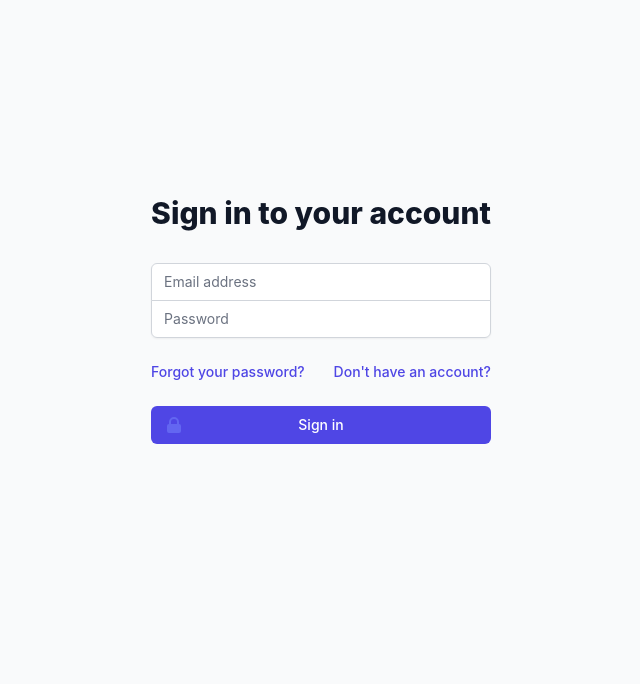
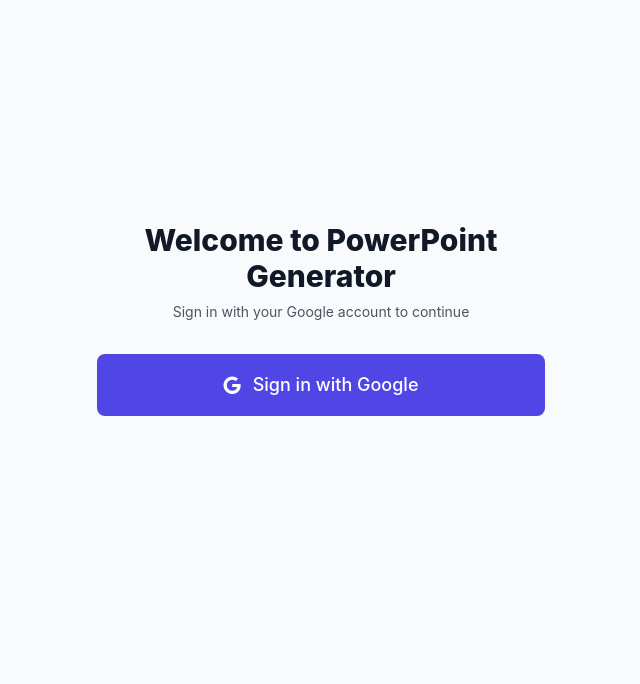
Before and after one commit to techanyday/deckster, a Python web app: template templates/login.html in a window 1280 px wide. Shown: the part 189-873 px from the top of the page, without its empty margins (319-959 px from the left). Run offline with Jinja, Linux system fonts and the light colour scheme; the template is opened without the code that fills it, so the values that code supplies are empty.

Commit message:
Replace email login with Google sign-in button

```diff
--- a/templates/login.html
+++ b/templates/login.html
@@ -5,138 +5,18 @@
     <div class="max-w-md w-full space-y-8">
         <div>
             <h2 class="mt-6 text-center text-3xl font-extrabold text-gray-900">
-                Sign in to your account
+                Welcome to PowerPoint Generator
             </h2>
+            <p class="mt-2 text-center text-sm text-gray-600">
+                Sign in with your Google account to continue
+            </p>
         </div>
-        <div id="alertBox" class="hidden rounded-md p-4 mb-4">
-            <div class="flex">
-                <div class="ml-3">
-                    <p id="alertMessage" class="text-sm"></p>
-                </div>
-            </div>
-        </div>
-        <form id="loginForm" class="mt-8 space-y-6">
-            <input type="hidden" name="remember" value="true">
-            <div class="rounded-md shadow-sm -space-y-px">
-                <div>
-                    <label for="email" class="sr-only">Email address</label>
-                    <input id="email" name="email" type="email" required class="appearance-none rounded-none relative block w-full px-3 py-2 border border-gray-300 placeholder-gray-500 text-gray-900 rounded-t-md focus:outline-none focus:ring-indigo-500 focus:border-indigo-500 focus:z-10 sm:text-sm" placeholder="Email address">
-                </div>
-                <div>
-                    <label for="password" class="sr-only">Password</label>
-                    <input id="password" name="password" type="password" required class="appearance-none rounded-none relative block w-full px-3 py-2 border border-gray-300 placeholder-gray-500 text-gray-900 rounded-b-md focus:outline-none focus:ring-indigo-500 focus:border-indigo-500 focus:z-10 sm:text-sm" placeholder="Password">
-                </div>
-            </div>
-
-            <div class="flex items-center justify-between">
-                <div class="text-sm">
-                    <a href="{{ url_for('forgot_password') }}" class="font-medium text-indigo-600 hover:text-indigo-500">
-                        Forgot your password?
-                    </a>
-                </div>
-                <div class="text-sm">
-                    <a href="{{ url_for('register') }}" class="font-medium text-indigo-600 hover:text-indigo-500">
-                        Don't have an account?
-                    </a>
-                </div>
-            </div>
-
-            <div>
-                <button type="submit" class="group relative w-full flex justify-center py-2 px-4 border border-transparent text-sm font-medium rounded-md text-white bg-indigo-600 hover:bg-indigo-700 focus:outline-none focus:ring-2 focus:ring-offset-2 focus:ring-indigo-500">
-                    <span class="absolute left-0 inset-y-0 flex items-center pl-3">
-                        <svg class="h-5 w-5 text-indigo-500 group-hover:text-indigo-400" xmlns="http://www.w3.org/2000/svg" viewBox="0 0 20 20" fill="currentColor" aria-hidden="true">
-                            <path fill-rule="evenodd" d="M5 9V7a5 5 0 0110 0v2a2 2 0 012 2v5a2 2 0 01-2 2H5a2 2 0 01-2-2v-5a2 2 0 012-2zm8-2v2H7V7a3 3 0 016 0z" clip-rule="evenodd" />
-                        </svg>
-                    </span>
-                    Sign in
-                </button>
-            </div>
-        </form>
-
-        <!-- Resend verification email form -->
-        <div id="resendVerification" class="hidden mt-4">
-            <p class="text-sm text-gray-600 mb-2">Haven't received the verification email?</p>
-            <button onclick="resendVerificationEmail()" class="w-full flex justify-center py-2 px-4 border border-transparent text-sm font-medium rounded-md text-indigo-600 bg-indigo-100 hover:bg-indigo-200 focus:outline-none focus:ring-2 focus:ring-offset-2 focus:ring-indigo-500">
-                Resend Verification Email
-            </button>
+        <div class="mt-8">
+            <a href="{{ url_for('google.login') }}" class="w-full flex items-center justify-center px-8 py-4 border border-transparent text-lg font-medium rounded-lg text-white bg-indigo-600 hover:bg-indigo-700 focus:outline-none focus:ring-2 focus:ring-offset-2 focus:ring-indigo-500 transition-colors duration-200">
+                <i class="fab fa-google mr-3"></i>
+                Sign in with Google
+            </a>
         </div>
     </div>
 </div>
-
-<script>
-function showAlert(message, type) {
-    const alertBox = document.getElementById('alertBox');
-    const alertMessage = document.getElementById('alertMessage');
-    alertBox.classList.remove('hidden', 'bg-red-50', 'bg-green-50', 'text-red-800', 'text-green-800');
-
-    if (type === 'error') {
-        alertBox.classList.add('bg-red-50');
-        alertMessage.classList.add('text-red-800');
-    } else {
-        alertBox.classList.add('bg-green-50');
-        alertMessage.classList.add('text-green-800');
-    }
-
-    alertMessage.textContent = message;
-    alertBox.classList.remove('hidden');
-}
-
-async function resendVerificationEmail() {
-    const email = document.getElementById('email').value;
-    if (!email) {
-        showAlert('Please enter your email address', 'error');
-        return;
-    }
-
-    try {
-        const response = await fetch('/resend-verification', {
-            method: 'POST',
-            headers: {
-                'Content-Type': 'application/json',
-                'X-CSRFToken': '{{ csrf_token() }}'
-            },
-            body: JSON.stringify({ email: email })
-        });
-
-        const data = await response.json();
-        showAlert(data.message, response.ok ? 'success' : 'error');
-    } catch (error) {
-        showAlert('An error occurred. Please try again.', 'error');
-    }
-}
-
-document.getElementById('loginForm').addEventListener('submit', async (e) => {
-    e.preventDefault();
-
-    const email = document.getElementById('email').value;
-    const password = document.getElementById('password').value;
-
-    try {
-        const response = await fetch('/login', {
-            method: 'POST',
-            headers: {
-                'Content-Type': 'application/json',
-                'X-CSRFToken': '{{ csrf_token() }}'
-            },
-            body: JSON.stringify({
-                email: email,
-                password: password
-            })
-        });
-
-        const data = await response.json();
-
-        if (response.ok) {
-            window.location.href = '/';
-        } else {
-            showAlert(data.message, 'error');
-            if (data.needs_verification) {
-                document.getElementById('resendVerification').classList.remove('hidden');
-            }
-        }
-    } catch (error) {
-        showAlert('An error occurred. Please try again.', 'error');
-    }
-});
-</script>
 {% endblock %}
```
